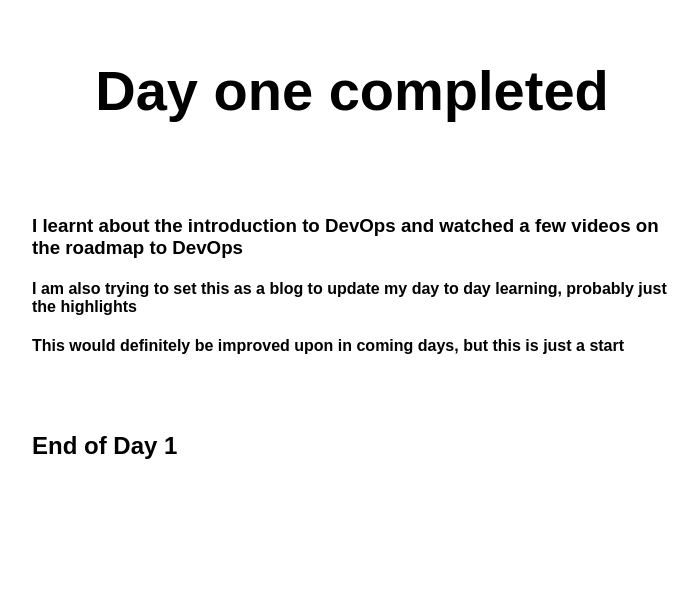
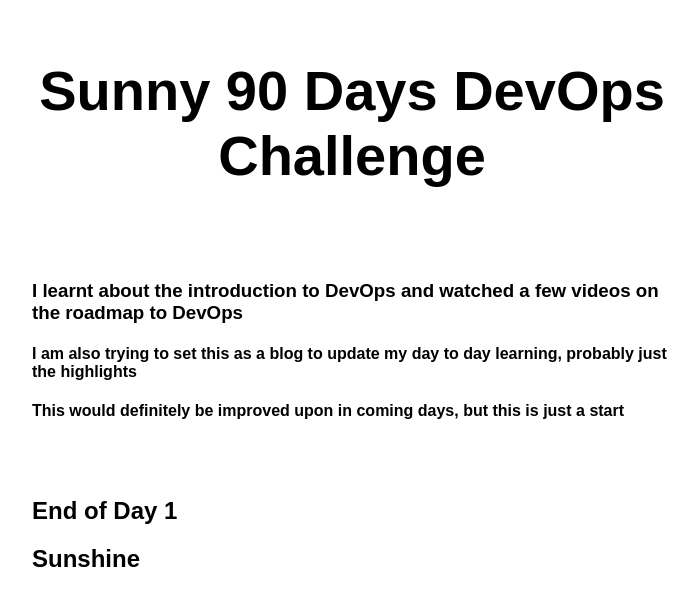
Before and after one commit to dimanche20/my-first-static-web-app, a website: page src/index.html in a window 1280 px wide. Shown: the whole page, without its empty margins (288-986 px from the left). Drawn offline with Linux system fonts and the light colour scheme.

Commit message:
Update index.html

```diff
--- a/src/index.html
+++ b/src/index.html
@@ -10,7 +10,7 @@
 
 <body>
   <main>
-    <h1>Day one completed</h1>
+    <h1>Sunny 90 Days DevOps Challenge</h1>
     <br>
     <br>
 
@@ -21,7 +21,7 @@
     <br>
     <br>
     <h2>End of Day 1</h2>
-
+    <h2></b>Sunshine</b></h2>
   </main>
 </body>
 
```
